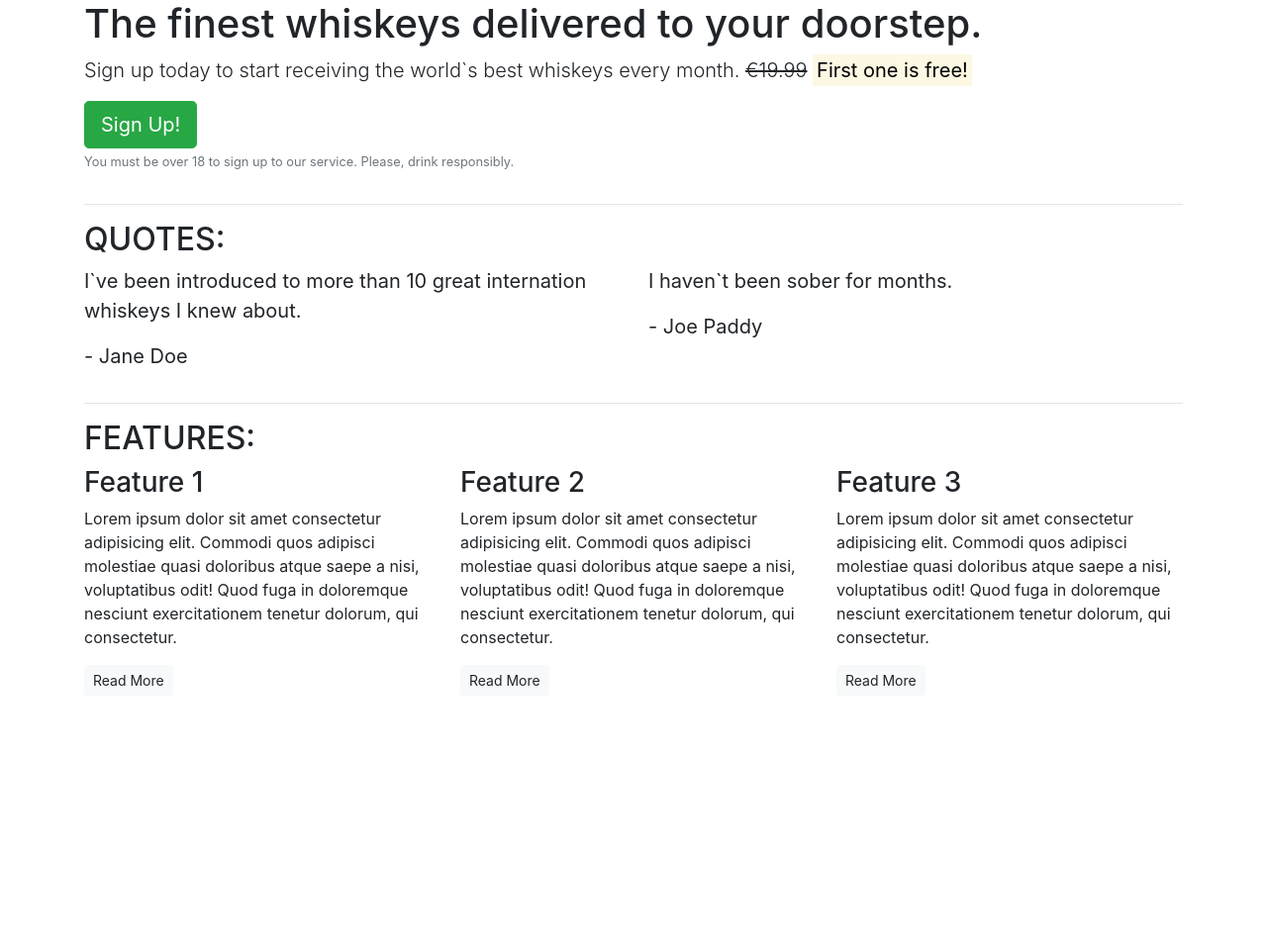
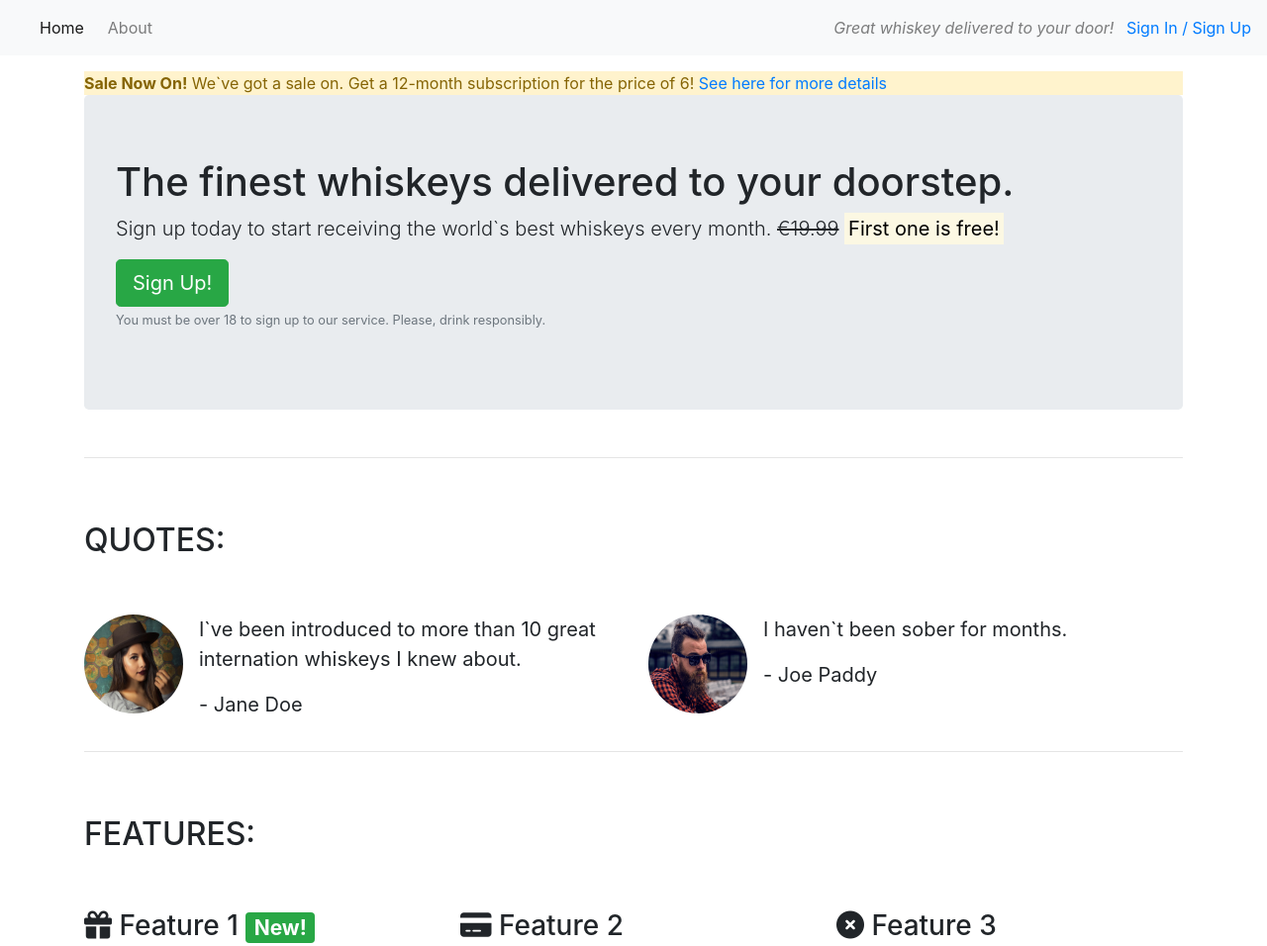
Before and after one commit to dloppes/whiskey_store_project, a plain HTML site: page index.html in a window 1280 px wide. Shown: the top 956 px of the page at 99% size. Before the commit the page ends 800 px from the top, so only its background shows below. Drawn offline with nearby package versions, Linux system fonts and the light colour scheme.

Commit message:
Using bootstrap CSS components

```diff
--- a/index.html
+++ b/index.html
@@ -11,19 +11,42 @@
     <script src="https://cdn.jsdelivr.net/npm/bootstrap@4.5.3/dist/js/bootstrap.bundle.min.js"
         integrity="sha384-ho+j7jyWK8fNQe+A12Hb8AhRq26LrZ/JpcUGGOn+Y7RsweNrtN/tE3MoK7ZeZDyx"
         crossorigin="anonymous"></script>
+    <script src="https://kit.fontawesome.com/8854d82f4f.js" crossorigin="anonymous"></script>
+
 </head>
 
 <body>
 
+    <nav class="navbar navbar-light bg-light navbar-expand-sm">
+        <a href="/" class="navbar-brand"></a>
+        <ul class="navbar-nav mr-auto">
+            <li class="active nav-item mr-2"><a href="/" class="nav-link">Home</a></li>
+            <li class="nav-item mr-2"><a href="/about" class="nav-link">About</a></li>
+            <li class="nav-item mr-2 d-block d-sm-none"><a href="/login" class="nav-link">Sign In / Sign Up</a></li>
+        </ul>
+        <div class="d-none d-md-block">
+            <p class="navbar-text my-auto mr-2"><i>Great whiskey delivered to your door!</i></p>
+            <a href="/login">Sign In / Sign Up</a>
+        </div>
+    </nav>
 
-    <article class="container">
+    <article class="container mt-3">
+        <div class="row  d-none d-sm-block">
+            <div class="col-12">
+                <div class="lart alert-warning">
+                    <strong>Sale Now On!</strong> We`ve got a sale on. Get a 12-month subscription for the price of 6!
+                    <a href="">See here for more details</a>
+                </div>
+            </div>
+        </div>
         <!-- Callout -->
         <div class="row">
             <div class="col-12">
-                <section class="callout">
+                <section class="callout jumbotron">
                     <h1>The finest whiskeys delivered to your doorstep.</h1>
                     <p class="lead">Sign up today to start receiving the world`s best whiskeys every month.
-                        <s>€19.99</s>
+                        <s class="d-none d-sm-inline">€19.99</s>
+                        <span class="d-inline d-sm-none"><br></span>
                         <strong><mark>First one is free!</mark></strong>
                     </p>
                     <button class="btn btn-success btn-lg">Sign Up!</button>
@@ -38,22 +61,36 @@
         <!-- Quotes -->
         <section class="quotes">
             <div class="row">
-                <div class="col-12 col-md-6">
+                <div class="col-12 my-5">
                     <h2 class="text-uppercase">Quotes:</h2>
                 </div>
             </div>
             <div class="row">
                 <div class="col-12 col-md-6">
+                    <div class="media">
+                        <div class="d-none d-sm-block">
+                            <img src="/images/girl-image.png" class="rounded-circle mr-3" height=100 width=100 alt="">
+                        </div>
+                        <div class="media-body">
                             <blockquote class="blockquote">
                                 <p>I`ve been introduced to more than 10 great internation whiskeys I knew about.</p>
                                 <p>- Jane Doe</p>
                             </blockquote>
                         </div>
+                    </div>
+                </div>
                 <div class="col-12 col-md-6">
+                    <div class="media">
+                        <div class="d-none d-sm-block">
+                            <img src="/images/guy-image.png" class="rounded-circle mr-3" height=100 width=100 alt="">
+                        </div>
+                        <div class="media-body">
                             <blockquote class="blockquote">
                                 <p>I haven`t been sober for months.</p>
                                 <p>- Joe Paddy</p>
                             </blockquote>
+                        </div>
+                    </div>
                 </div>
             </div>
         </section>
@@ -63,14 +100,15 @@
         <!-- Features -->
         <section class="features">
             <div class="row">
-                <div class="col-12">
+                <div class="col-12 my-5">
                     <h2 class="text-uppercase">Features:</h2>
                 </div>
             </div>
             <div class="row">
                 <div class="col-12 col-md-6 col-lg-4">
                     <div class="feature ">
-                        <h3>Feature 1</h3>
+                        <h3><i class="fa-solid fa-gift d-none d-sm-inline"></i> Feature 1 <span
+                                class="badge badge-success">New!</span></h3>
                         <p>Lorem ipsum dolor sit amet consectetur adipisicing elit. Commodi quos adipisci molestiae
                             quasi
                             doloribus
@@ -83,7 +121,7 @@
                 </div>
                 <div class="col-12 col-md-6 col-lg-4">
                     <div class="feature ">
-                        <h3>Feature 2</h3>
+                        <h3><i class="fa-solid fa-credit-card d-none d-sm-inline"></i> Feature 2</h3>
                         <p>Lorem ipsum dolor sit amet consectetur adipisicing elit. Commodi quos adipisci molestiae
                             quasi
                             doloribus
@@ -96,7 +134,7 @@
                 </div>
                 <div class="col-12 d-md-none d-lg-block col-lg-4">
                     <div class="feature">
-                        <h3>Feature 3</h3>
+                        <h3><i class="fa-solid fa-circle-xmark d-none d-sm-inline"></i> Feature 3</h3>
                         <p>Lorem ipsum dolor sit amet consectetur adipisicing elit. Commodi quos adipisci molestiae
                             quasi
                             doloribus
```
Also changed, not shown: images/girl-image.png (added), images/guy-image.png (added). Lines whose indentation alone changed are shown as unchanged.
